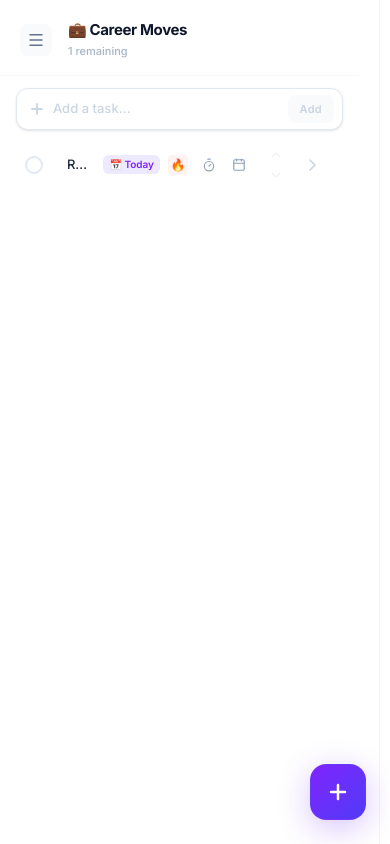
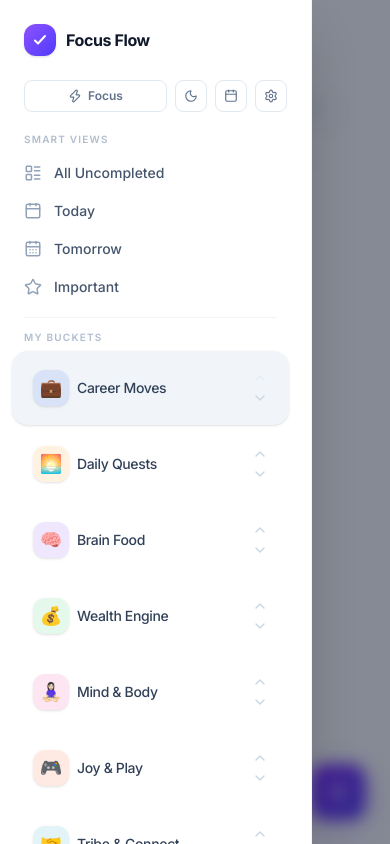
Before and after one commit to broodyjoker/focus-flow, a React (Vite) app: page / in a window 390 px wide. Built offline with nearby package versions, Linux system fonts and the light colour scheme.

Commit message:
fix: restore mobile drawer and hamburger menu

```diff
--- /dev/null
+++ b/fix_sidebar_mobile.cjs
@@ -0,0 +1,58 @@
+const fs = require('fs');
+let code = fs.readFileSync('src/components/Sidebar.tsx', 'utf8');
+
+// 1. Inject the Close button in the header
+const headerTarget = '<h1 className="text-base font-bold text-slate-900 dark:text-slate-100 leading-none tracking-tight">\n                {t(\'app.title\')}\n              </h1>\n            </div>\n          </div>';
+const headerReplacement = headerTarget + '\n          <button onClick={onClose} className="md:hidden p-2 -mr-2 text-slate-400 hover:text-slate-600 dark:text-slate-500 dark:hover:text-slate-300">\n            <X size={20} />\n          </button>';
+
+if (code.includes(headerTarget) && !code.includes('<X size={20} />')) {
+  code = code.replace(headerTarget, headerReplacement);
+}
+
+// 2. Replace the return block to restore mobile drawer and fix width px bug
+const returnStart = code.indexOf('<aside\n        className="hidden md:flex');
+const returnEnd = code.lastIndexOf('</aside>');
+
+if (returnStart > -1 && returnEnd > -1) {
+  const newReturn = `<aside
+        className="hidden md:flex flex-col bg-white dark:bg-[#0b1120] border-r border-slate-100 dark:border-slate-800/60 shadow-xl shadow-slate-900/5 dark:shadow-slate-950/40 z-10 flex-shrink-0 transition-colors h-full relative"
+        style={{ width: \`\${width}px\` }}
+      >
+        {sidebarContent}
+        {/* Resize handle */}
+        <div
+          onMouseDown={startResizing}
+          className="absolute right-0 top-0 bottom-0 w-1.5 cursor-col-resize hover:bg-violet-400/20 active:bg-violet-400/40 transition-colors z-50 translate-x-1/2"
+        />
+      </aside>
+
+      {/* Mobile Overlay Sidebar */}
+      <AnimatePresence>
+        {isActiveMobileView && (
+          <>
+            <motion.div
+              initial={{ opacity: 0 }}
+              animate={{ opacity: 1 }}
+              exit={{ opacity: 0 }}
+              onClick={onClose}
+              className="fixed inset-0 bg-slate-900/50 backdrop-blur-sm z-[60] md:hidden"
+            />
+            <motion.aside
+              initial={{ x: '-100%' }}
+              animate={{ x: 0 }}
+              exit={{ x: '-100%' }}
+              transition={{ type: 'spring', bounce: 0, duration: 0.3 }}
+              className="fixed inset-y-0 left-0 w-4/5 max-w-[320px] bg-white dark:bg-slate-900 border-r border-slate-100 dark:border-slate-800 z-[70] md:hidden flex flex-col shadow-2xl"
+            >
+              {sidebarContent}
+            </motion.aside>
+          </>
+        )}
+      </AnimatePresence>`;
+
+  code = code.substring(0, returnStart) + newReturn + code.substring(returnEnd + 8);
+  fs.writeFileSync('src/components/Sidebar.tsx', code, 'utf8');
+  console.log('Successfully restored Mobile Drawer and fixed width bug!');
+} else {
+  console.error('Could not locate return block!', returnStart, returnEnd);
+}
--- a/src/components/Sidebar.tsx
+++ b/src/components/Sidebar.tsx
@@ -232,7 +232,7 @@ export function Sidebar({
       {/* ── Desktop Static Sidebar ────────────────────────────────────────── */}
       <aside
         className="hidden md:flex flex-col bg-white dark:bg-[#0b1120] border-r border-slate-100 dark:border-slate-800/60 shadow-xl shadow-slate-900/5 dark:shadow-slate-950/40 z-10 flex-shrink-0 transition-colors h-full relative"
-        style={{ width: `px` }}
+        style={{ width: `${width}px` }}
       >
         {sidebarContent}
         {/* Resize handle */}
@@ -241,6 +241,30 @@ export function Sidebar({
           className="absolute right-0 top-0 bottom-0 w-1.5 cursor-col-resize hover:bg-violet-400/20 active:bg-violet-400/40 transition-colors z-50 translate-x-1/2"
         />
       </aside>
+
+      {/* Mobile Overlay Sidebar */}
+      <AnimatePresence>
+        {isActiveMobileView && (
+          <>
+            <motion.div
+              initial={{ opacity: 0 }}
+              animate={{ opacity: 1 }}
+              exit={{ opacity: 0 }}
+              onClick={onClose}
+              className="fixed inset-0 bg-slate-900/50 backdrop-blur-sm z-[60] md:hidden"
+            />
+            <motion.aside
+              initial={{ x: '-100%' }}
+              animate={{ x: 0 }}
+              exit={{ x: '-100%' }}
+              transition={{ type: 'spring', bounce: 0, duration: 0.3 }}
+              className="fixed inset-y-0 left-0 w-4/5 max-w-[320px] bg-white dark:bg-slate-900 border-r border-slate-100 dark:border-slate-800 z-[70] md:hidden flex flex-col shadow-2xl"
+            >
+              {sidebarContent}
+            </motion.aside>
+          </>
+        )}
+      </AnimatePresence>
     </>
   );
 }
```
